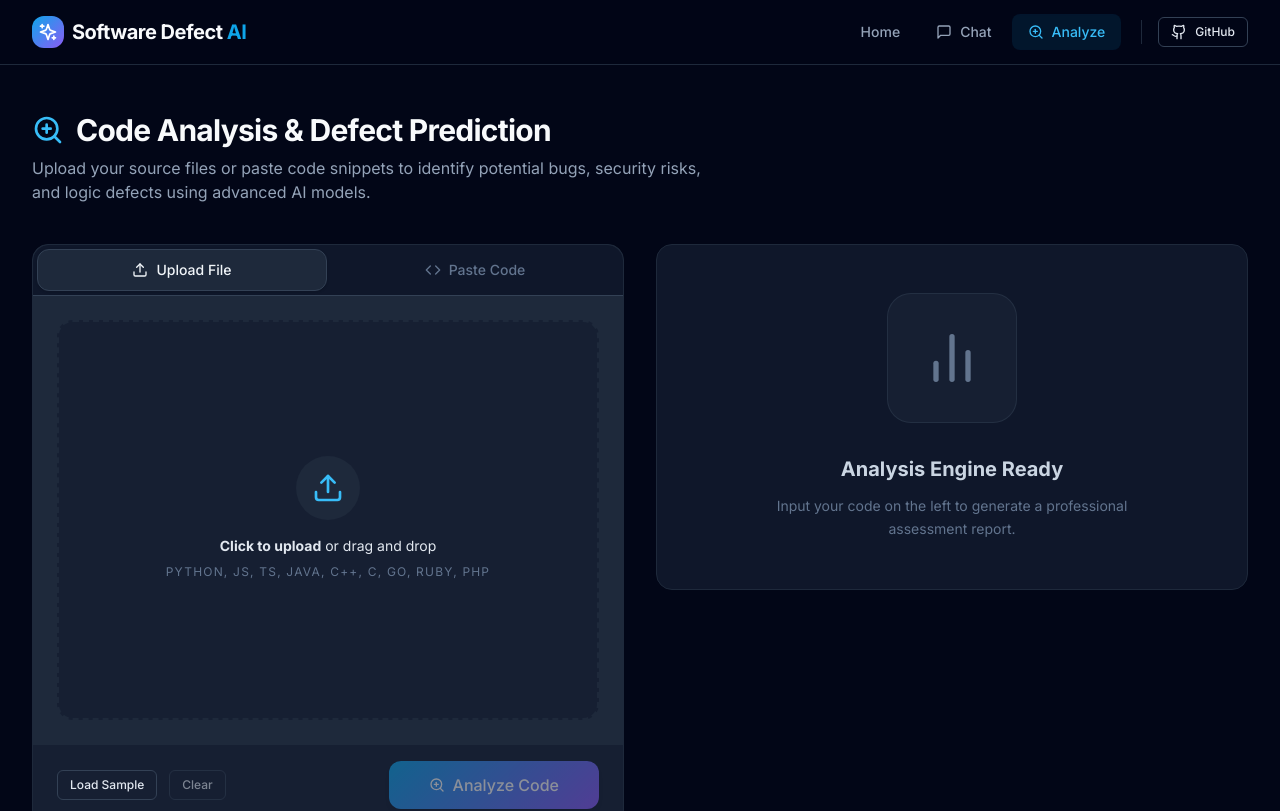
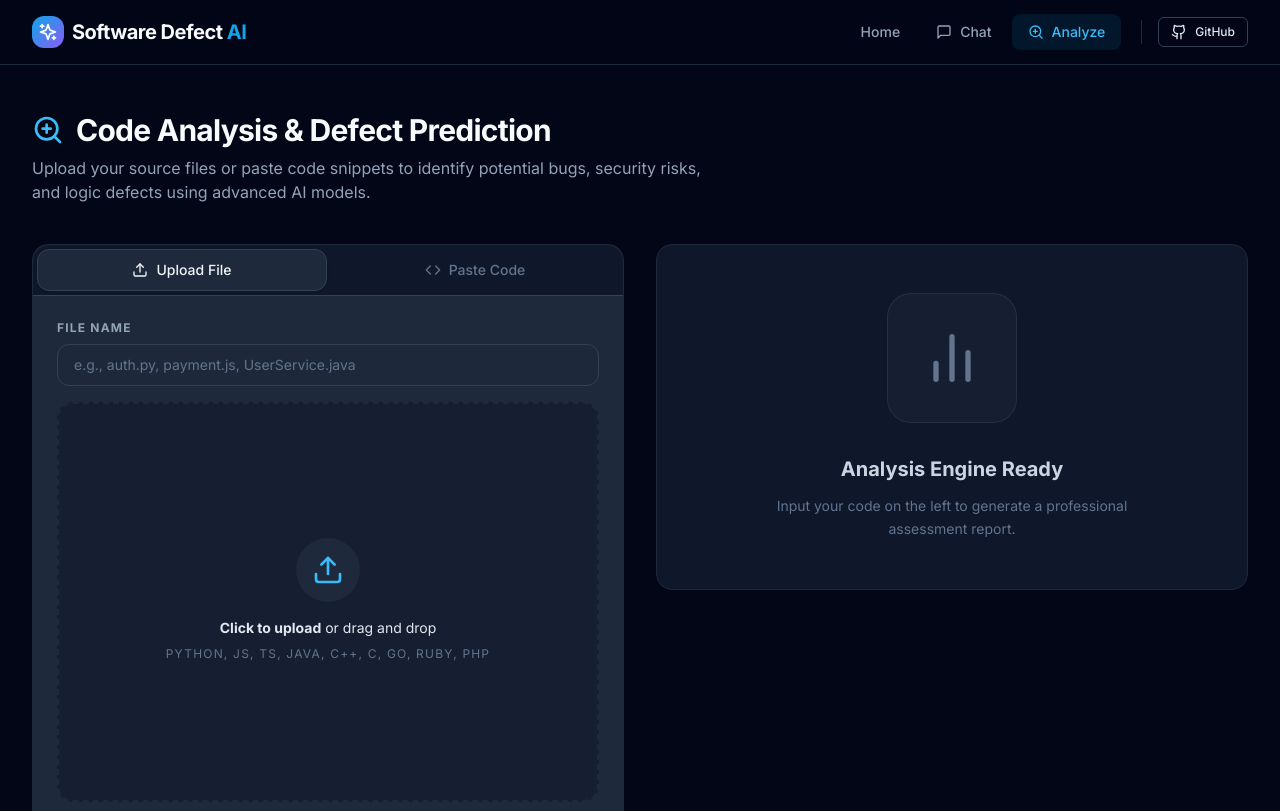
Before and after one commit to krnkiran22/ai_powered_software_testing, a Next.js app: page /analyze in a window 1280 px wide. Shown: the top 811 px of the page. Built offline with nearby package versions, Linux system fonts and the light colour scheme.

Commit message:
feat: add file naming feature for better report identification

```diff
--- a/src/components/analyze/AnalyzeContainer.tsx
+++ b/src/components/analyze/AnalyzeContainer.tsx
@@ -37,6 +37,7 @@ export const AnalyzeContainer = () => {
     const [code, setCode] = useState('');
     const [fileName, setFileName] = useState<string | null>(null);
     const [language, setLanguage] = useState('python');
+    const [projectName, setProjectName] = useState('');
 
     const { isAnalyzing, result, analyzeCode, clearAnalysis } = useAnalysis();
 
@@ -55,6 +56,7 @@ export const AnalyzeContainer = () => {
     const handleClear = () => {
         setCode('');
         setFileName(null);
+        setProjectName('');
         clearAnalysis();
     };
 
@@ -87,6 +89,20 @@ export const AnalyzeContainer = () => {
                             />
                         </CardHeader>
                         <CardBody className="p-6">
+                            {/* File Name Input */}
+                            <div className="mb-4">
+                                <label className="block text-xs font-bold text-slate-400 uppercase tracking-widest mb-2">
+                                    File Name
+                                </label>
+                                <input
+                                    type="text"
+                                    value={projectName}
+                                    onChange={(e) => setProjectName(e.target.value)}
+                                    placeholder="e.g., auth.py, payment.js, UserService.java"
+                                    className="w-full bg-slate-800/70 border border-slate-700 text-slate-200 rounded-lg px-4 py-2.5 text-sm outline-none focus:ring-2 focus:ring-sky-500 focus:border-transparent placeholder:text-slate-500"
+                                />
+                            </div>
+
                             {activeTab === 'upload' ? (
                                 <FileUploader
                                     onFileSelect={handleFileSelect}
@@ -151,7 +167,7 @@ export const AnalyzeContainer = () => {
 
                 {/* Results Panel */}
                 <div className="lg:sticky lg:top-24">
-                    <ResultsPanel result={result} isAnalyzing={isAnalyzing} />
+                    <ResultsPanel result={result} isAnalyzing={isAnalyzing} projectName={projectName || fileName || 'Untitled Analysis'} />
                 </div>
             </div>
 
```
